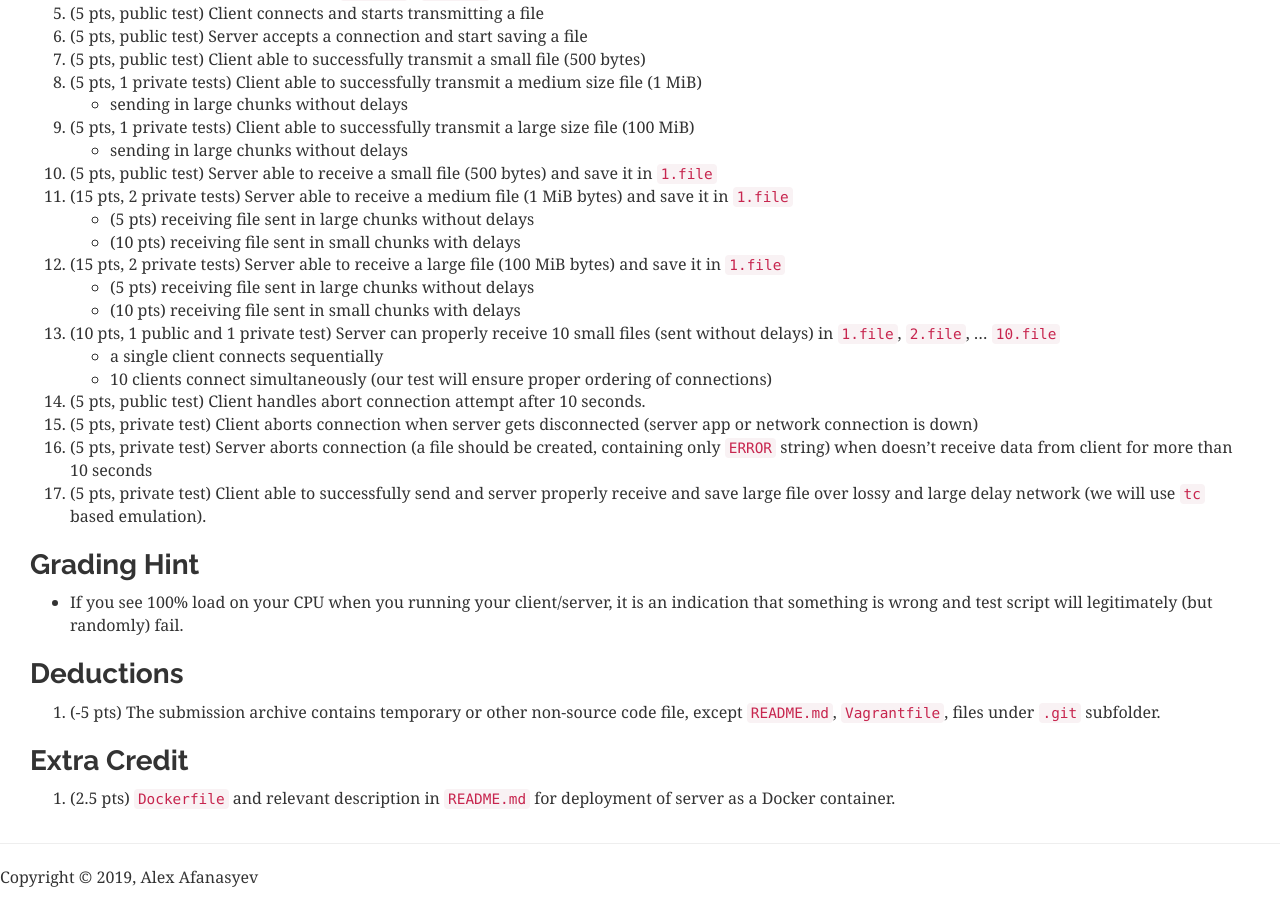
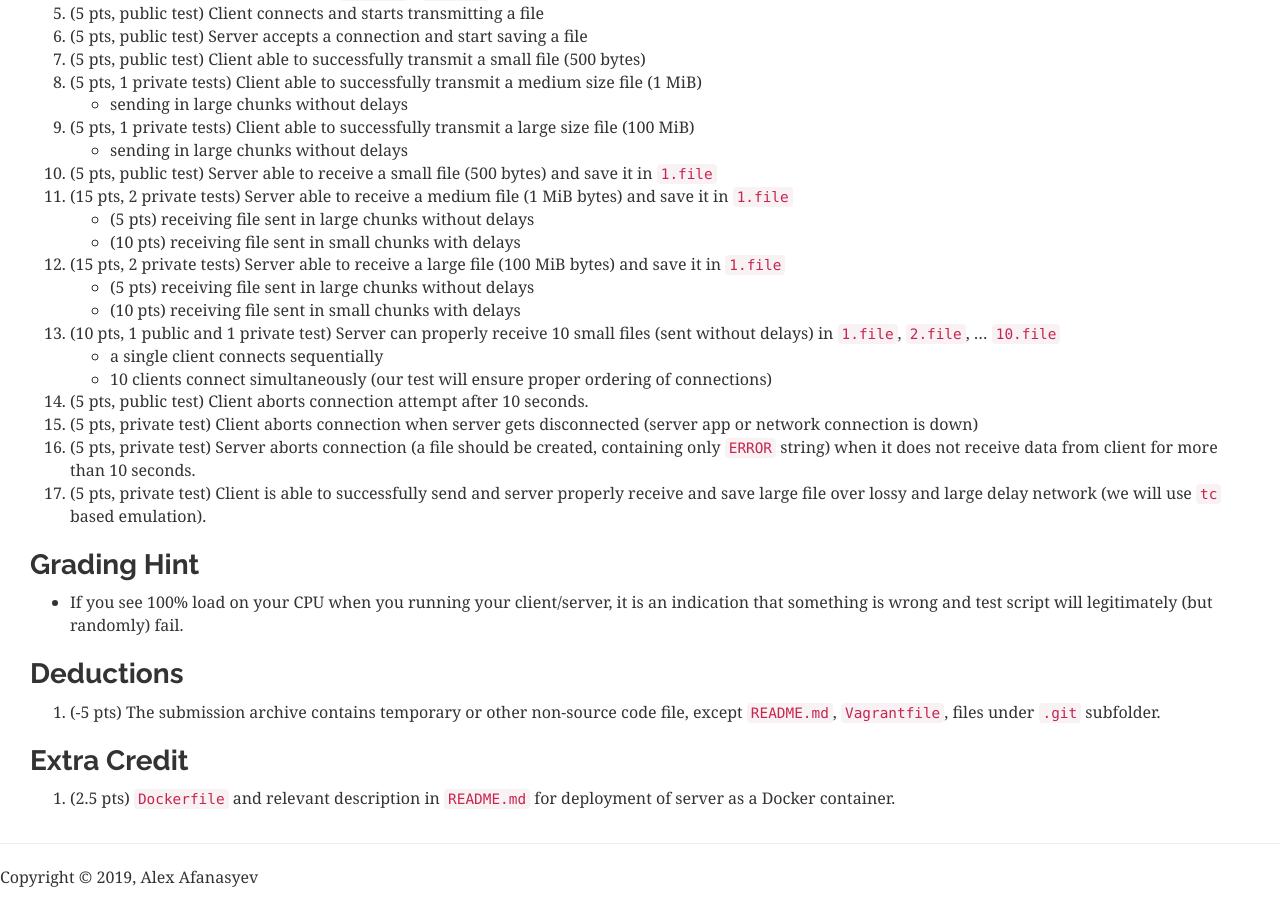
Before and after one commit to aa-fiu-classes/cnt-4713-web, a Jekyll site: the page built from project-1.md, in a window 1280 px wide and 900 px high, scrolled down 4955 px. Built offline with Jekyll 4.4.1, drawn with Linux system fonts in a browser that asks for light colours; nearby versions of some CDN libraries; some of the changed text lies outside the part shown.

Commit message:
Typo fixes

```diff
--- a/project-1.md
+++ b/project-1.md
@@ -217,10 +217,10 @@ We may test your server against a "standard" implementation of the client, your
 1. (10 pts, 1 public and 1 private test) Server can properly receive 10 small files (sent without delays) in `1.file`, `2.file`, ... `10.file`
    * a single client connects sequentially
    * 10 clients connect simultaneously (our test will ensure proper ordering of connections)
-1. (5 pts, public test) Client handles abort connection attempt after 10 seconds.
+1. (5 pts, public test) Client aborts connection attempt after 10 seconds.
 1. (5 pts, private test) Client aborts connection when server gets disconnected (server app or network connection is down)
-1. (5 pts, private test) Server aborts connection (a file should be created, containing only `ERROR` string) when doesn't receive data from client for more than 10 seconds
-1. (5 pts, private test) Client able to successfully send and server properly receive and save large file over lossy and large delay network (we will use `tc` based emulation).
+1. (5 pts, private test) Server aborts connection (a file should be created, containing only `ERROR` string) when it does not receive data from client for more than 10 seconds.
+1. (5 pts, private test) Client is able to successfully send and server properly receive and save large file over lossy and large delay network (we will use `tc` based emulation).
 
 
 ### Grading Hint
```
Also changed, not shown: other parts of project-1.md (+1 -1 lines).
